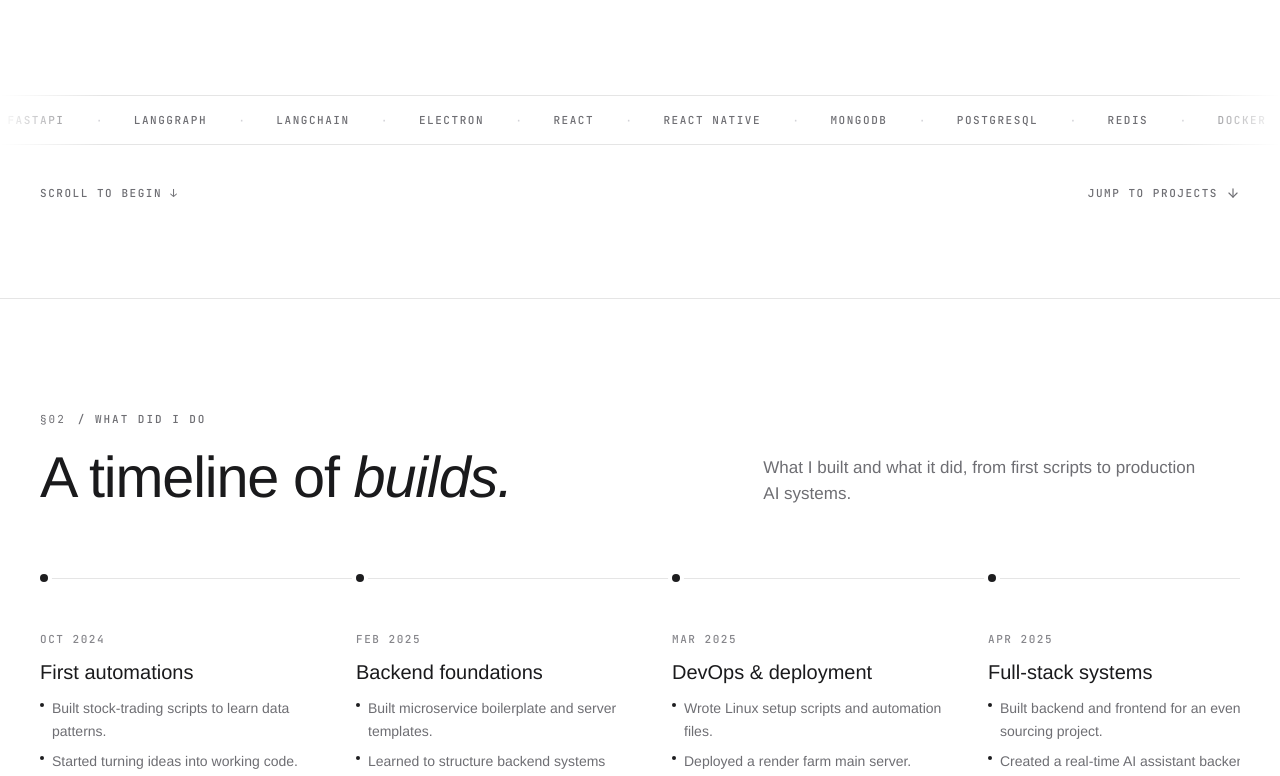
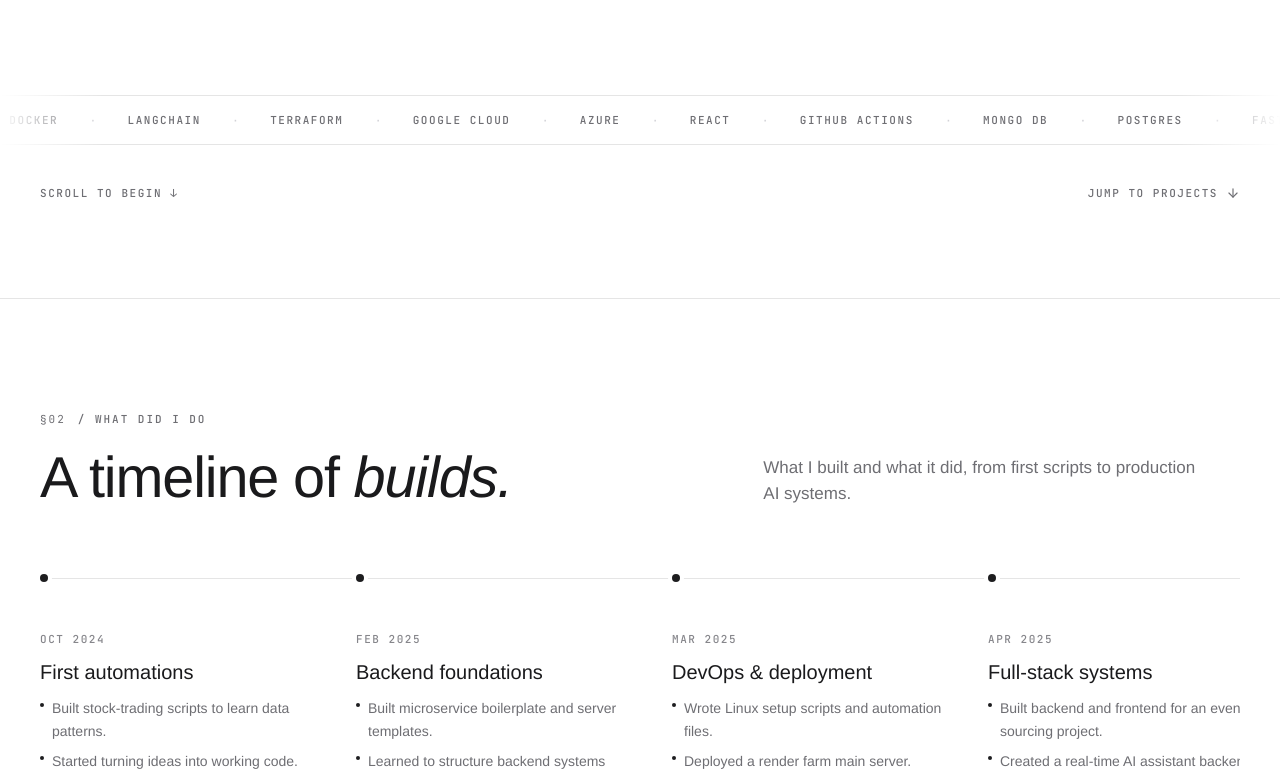
Before and after one commit to Nicky9319/Portfolio_Website, a React (Vite) app: page / in a window 1280 px wide. Shown: the part 1124-1900 px from the top of the page. Built offline with nearby package versions, Linux system fonts and the light colour scheme.

Commit message:
Refactor HeroSection to load skills from external file and remove SkillsMatrix from ThemedApp

```diff
--- a/src/App.jsx
+++ b/src/App.jsx
@@ -9,7 +9,6 @@ import { HeroSection } from './components/sections/HeroSection'
 import { TimelineSection } from './components/sections/TimelineSection'
 import { ProjectShowcase } from './components/sections/ProjectShowcase'
 import { ConceptIdeas } from './components/sections/ConceptIdeas'
-import { SkillsMatrix } from './components/sections/SkillsMatrix'
 import { ExperienceSection } from './components/sections/ExperienceSection'
 import { AboutSection } from './components/sections/AboutSection'
 import { projects } from './data/projects'
@@ -32,7 +31,6 @@ function ThemedApp() {
         <TimelineSection />
         <ProjectShowcase projects={projects} />
         <ConceptIdeas />
-        <SkillsMatrix />
         <ExperienceSection />
         <AboutSection />
       </main>
--- a/src/components/sections/HeroSection.jsx
+++ b/src/components/sections/HeroSection.jsx
@@ -2,6 +2,7 @@ import { motion } from 'framer-motion'
 import { ArrowRight, ArrowDown } from 'lucide-react'
 import { GithubIcon } from '../ui/BrandIcons'
 import photo from '../../assets/photo.jpg'
+import skillsRaw from '../../data/skills.txt?raw'
 
 const statusBlock = [
   { label: 'role', value: 'AI Engineer' },
@@ -11,11 +12,7 @@ const statusBlock = [
 ]
 
 function Marquee() {
-  const tags = [
-    'Python', 'FastAPI', 'LangGraph', 'LangChain', 'Electron', 'React',
-    'React Native', 'MongoDB', 'PostgreSQL', 'Redis', 'Docker', 'MQTT',
-    'TypeScript', 'Tailwind', 'Socket.IO', 'LiteLLM', 'Playwright', 'ChromaDB'
-  ]
+  const tags = skillsRaw.trim().split('\n').map(s => s.trim()).filter(Boolean)
 
   return (
     <div className="marquee-mask border-y border-[var(--border)] py-3 overflow-hidden">
```
Also changed, not shown: src/data/skills.txt (added).
